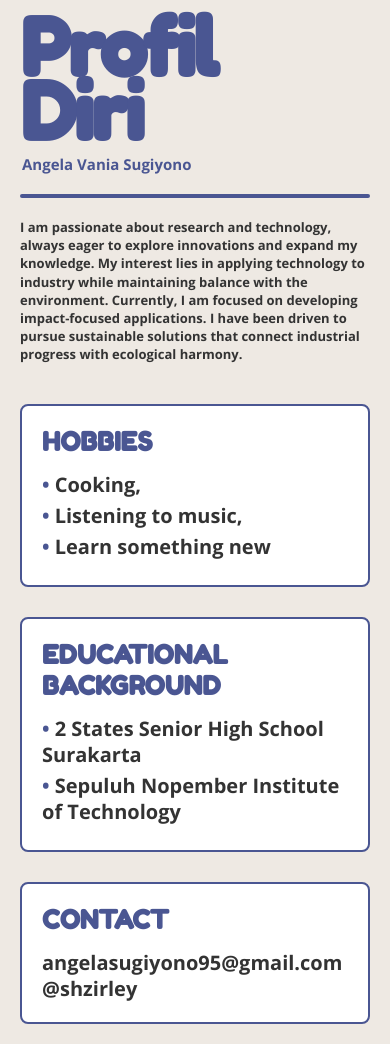
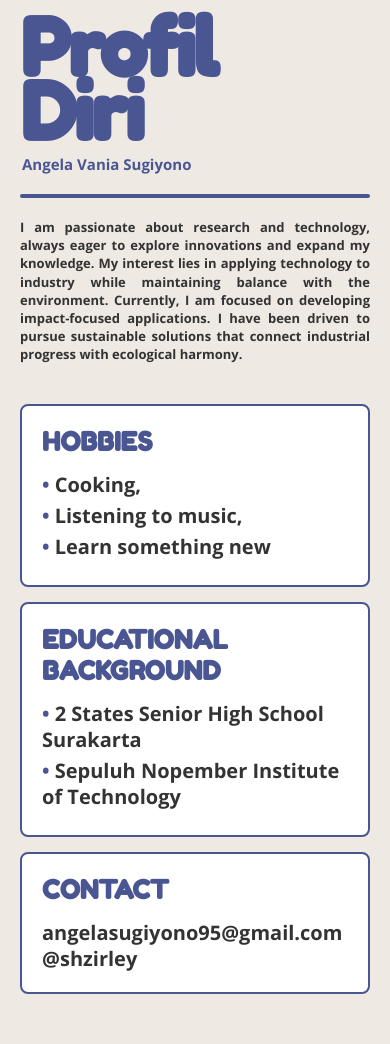
Before and after one commit to shzirley/tugas-pweb-a, a PHP site: page / in a window 390 px wide. Shown: the part 364-1408 px from the top of the page. After the commit the page ends 1358 px from the top, so only its background shows below. Run offline with PHP 8.4, Linux system fonts and the light colour scheme.

Commit message:
Update script.css

```diff
--- a/css/script.css
+++ b/css/script.css
@@ -90,10 +90,12 @@ body {
     position: relative;
     z-index: 2;
     margin-top: 20px;
+    align-items: flex-start;
 }
 
 .left-section {
     flex: 0 0 300px;
+    position: relative;
 }
 
 .profile-photo {
@@ -103,17 +105,21 @@ body {
     overflow: hidden;
     margin-left: 20px;
     margin-top: 20px;
+    position: relative;
+    z-index: 3;
 }
 
 .profile-photo img {
     width: 100%;
     height: 100%;
     object-fit: cover;
+    display: block;
 }
 
 .right-section {
     flex: 1;
     padding-top: 60px;
+    min-width: 0;
 }
 
 .profile-title {
@@ -150,7 +156,8 @@ body {
     color: #333;
     line-height: 1.4;
     margin-bottom: 40px;
-    max-width: 400px;
+    max-width: 450px;
+    text-align: justify;
 }
 
 /* Info boxes */
@@ -158,6 +165,7 @@ body {
     display: flex;
     gap: 30px;
     margin-top: 30px;
+    flex-wrap: wrap;
 }
 
 .info-box {
@@ -166,6 +174,7 @@ body {
     border-radius: 8px;
     padding: 20px;
     flex: 1;
+    min-width: 250px;
     transition: all 0.3s ease;
 }
 
@@ -213,6 +222,16 @@ body {
 }
 
 /* Responsive design */
+@media (max-width: 1024px) {
+    .info-container {
+        gap: 20px;
+    }
+
+    .info-box {
+        min-width: 200px;
+    }
+}
+
 @media (max-width: 768px) {
     body {
         padding: 20px;
@@ -233,9 +252,18 @@ body {
 
     .info-container {
         flex-direction: column;
+        gap: 15px;
+    }
+
+    .info-box {
+        min-width: auto;
     }
 
     .right-section {
         padding-top: 20px;
     }
+
+    .description {
+        max-width: 100%;
+    }
 }
```
